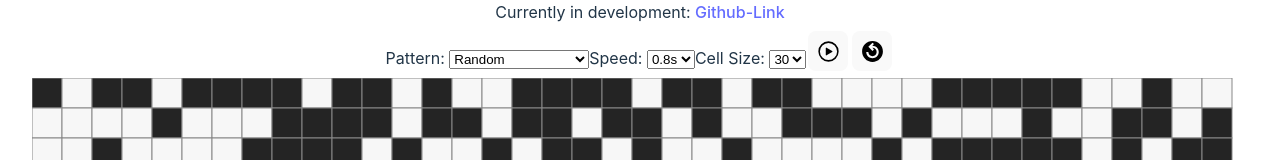
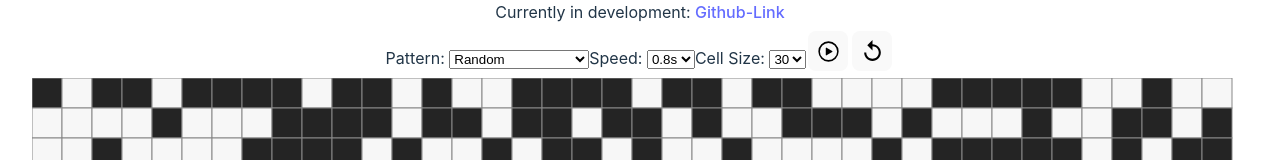
Before and after one commit to BrianWahinya/react-conway-game-of-life, a React (Vite) app: page / in a window 1280 px wide. Shown: the top 160 px of the page. Built offline with nearby package versions, Linux system fonts and the light colour scheme.

Commit message:
HotFix: Icon Replay adjusted

```diff
--- a/src/components/Icon/Icon.jsx
+++ b/src/components/Icon/Icon.jsx
@@ -1,24 +1,10 @@
-import { MdOutlineDeleteSweep } from "react-icons/md";
-import { VscColorMode } from "react-icons/vsc";
-import { MdDarkMode } from "react-icons/md";
-import { MdOutlineDarkMode } from "react-icons/md";
-import { MdLightMode } from "react-icons/md";
-import { FcAbout } from "react-icons/fc";
-import { BsFillInfoCircleFill } from "react-icons/bs";
-import { TfiBarChartAlt } from "react-icons/tfi";
 import { IoPlayCircleOutline } from "react-icons/io5";
-import { MdOutlineReplayCircleFilled } from "react-icons/md";
 import { FaRegCirclePause } from "react-icons/fa6";
+import { MdReplay } from "react-icons/md";
 
 const iconsObj = {
-  light: <MdLightMode className="light" />,
-  dark: <MdDarkMode />,
-  clear: <MdOutlineDeleteSweep />,
-  //   about: <BsFillInfoCircleFill />,
-  about: <FcAbout />,
-  chart: <TfiBarChartAlt />,
   play: <IoPlayCircleOutline />,
-  restart: <MdOutlineReplayCircleFilled />,
+  restart: <MdReplay />,
   pause: <FaRegCirclePause />,
 };
 
```
